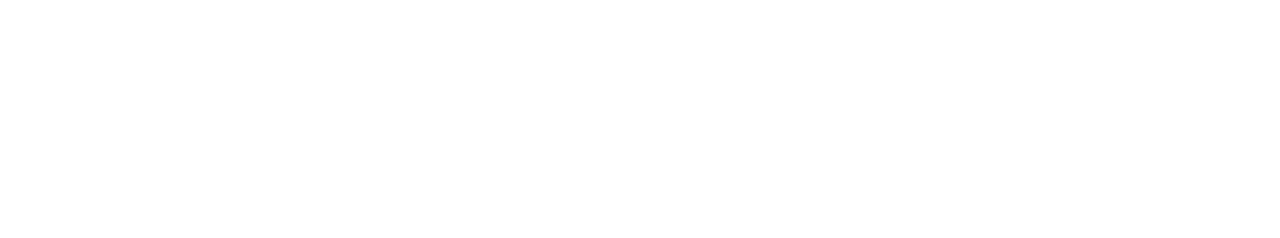
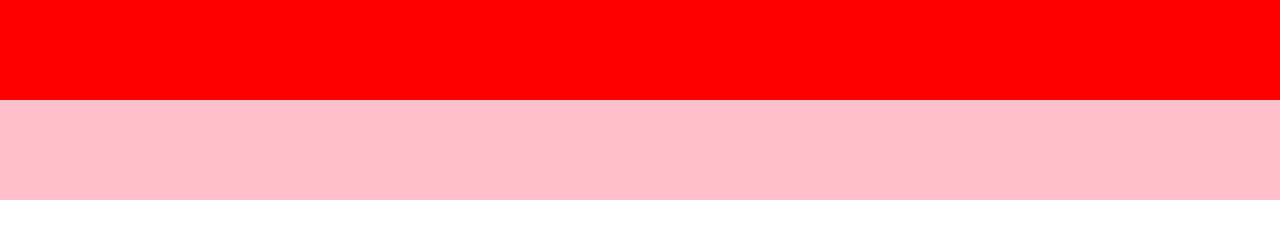
Before and after one commit to okutaku/html-css---, a plain HTML site: page index.html in a window 1280 px wide. Drawn offline with Linux system fonts and the light colour scheme.

Commit message:
CSSの変更

```diff
--- a/css/style.css
+++ b/css/style.css
@@ -0,0 +1,33 @@
+body{
+  margin: 0;
+}
+
+header{
+  background: red;
+  height: 100px;
+}
+
+.firstview{
+  background: pink;
+  height: 100px;
+}
+
+.firstview{
+  background: pink;
+  height: 100px;
+}
+
+.firstview{
+  background: pink;
+  height: 100px;
+}
+
+.firstview{
+  background: pink;
+  height: 100px;
+}
+
+.firstview{
+  background: pink;
+  height: 100px;
+}
--- a/index.html
+++ b/index.html
@@ -7,6 +7,46 @@
   <link rel="stylesheet" href="/css/style.css">
 </head>
 <body>
+  <header>
 
+  </header>
+
+  <main>
+    <!-- fvからここから -->
+    <div class="firstview"></div>
+    <!-- fvここまで -->
+
+    <!-- 自己紹介からここから -->
+    <div class="aboutme">
+
+    </div>
+    <!-- 自己紹介ここまで -->
+
+    <!-- スキルからここから -->
+    <div class="skill">
+
+    </div>
+    <!-- スキルここまで -->
+
+    <!-- 仕事からここから -->
+    <div class="works">
+
+    </div>
+    <!-- 仕事ここまで -->
+
+    <!-- 経歴からここから -->
+    <div class="timeline">
+
+    </div>
+    <!-- 経歴ここまで -->
+
+    <!-- フォームからここから -->
+    <div class="contact"></div>
+    <!-- フォームここまで -->
+  </main>
+
+  <footer>
+
+  </footer>
 </body>
 </html>
```
